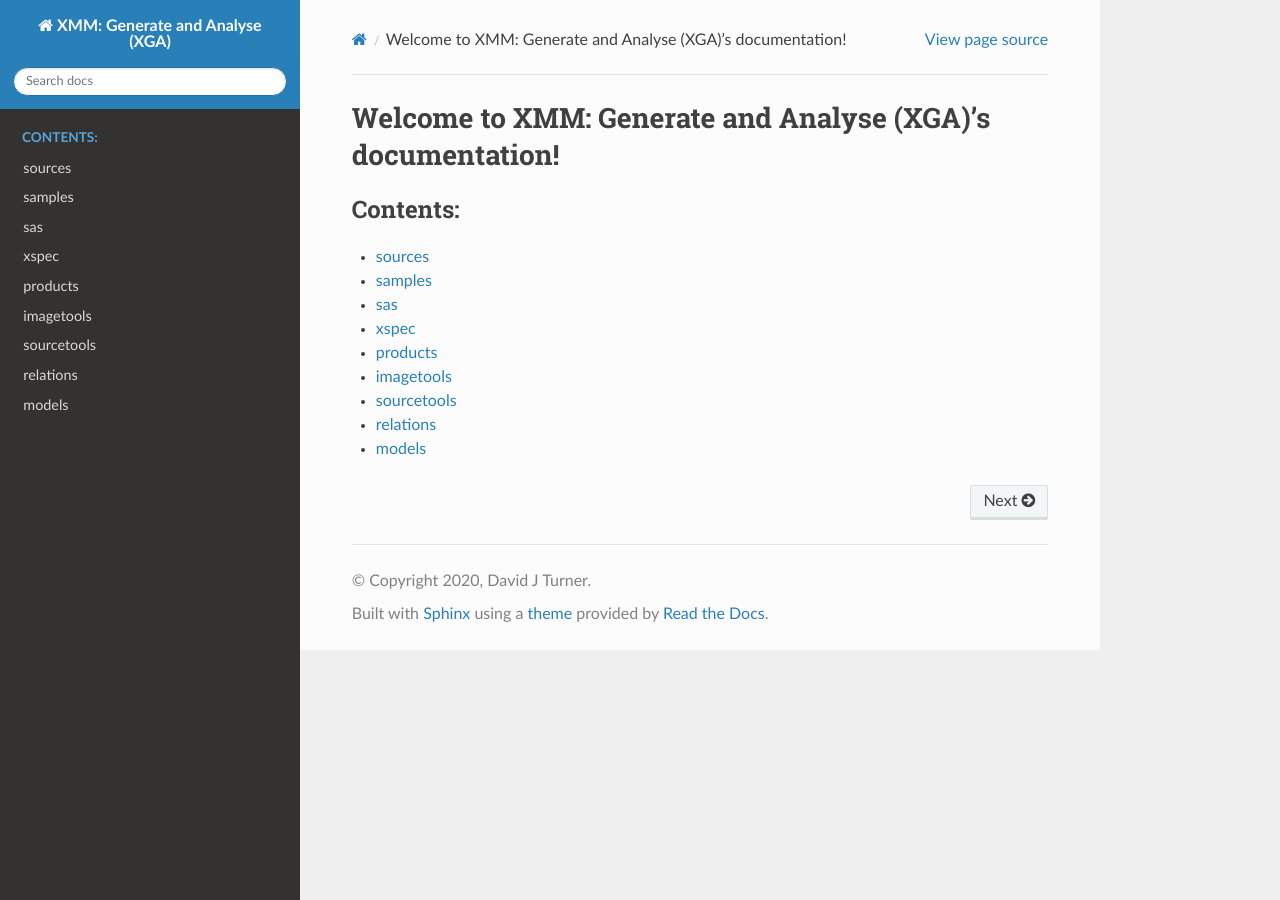
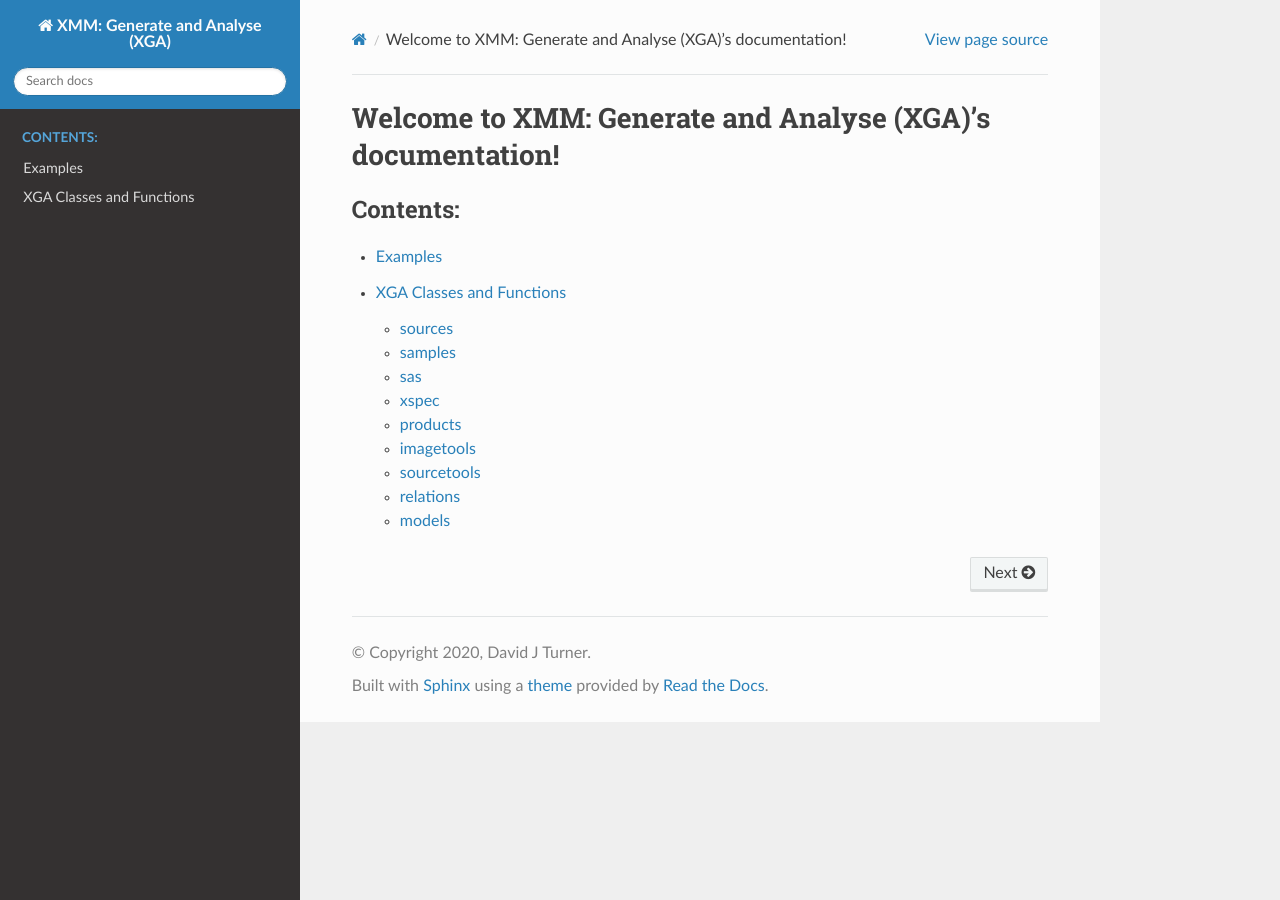
Before and after one commit to DavidT3/XGA, a Sphinx documentation site: the page built from docs/source/index.rst, in a window 1280 px wide. Built offline with Sphinx 7.4.7 and the Read the Docs theme 2.0.0, drawn with Linux system fonts in a browser that asks for light colours; pages that are not in the unit, such as notebooks, are missing from menus.

```diff
--- a/docs/source/index.rst
+++ b/docs/source/index.rst
@@ -7,15 +7,10 @@ Welcome to XMM: Generate and Analyse (XGA)'s documentation!
 ===========================================================
 
 .. toctree::
-   :maxdepth: 1
+   :maxdepth: 2
    :caption: Contents:
 
-   xga.sources
-   xga.samples
-   xga.sas
-   xga.xspec
-   xga.products
-   xga.imagetools
-   xga.sourcetools
-   xga.relations
-   xga.models
+   Introduction <intro.rst>
+   Installation <install.rst>
+   Examples <examples.rst>
+   XGA Classes and Functions <xga.rst>
--- /dev/null
+++ b/docs/source/install.rst
@@ -0,0 +1,3 @@
+
+.. toctree::
+   :maxdepth: 1
--- /dev/null
+++ b/docs/source/intro.rst
@@ -0,0 +1,3 @@
+
+.. toctree::
+   :maxdepth: 1
```
Also changed, not shown: docs/source/examples.rst (added, +7 -0 lines), docs/source/xga.rst (+6 -38 lines).
